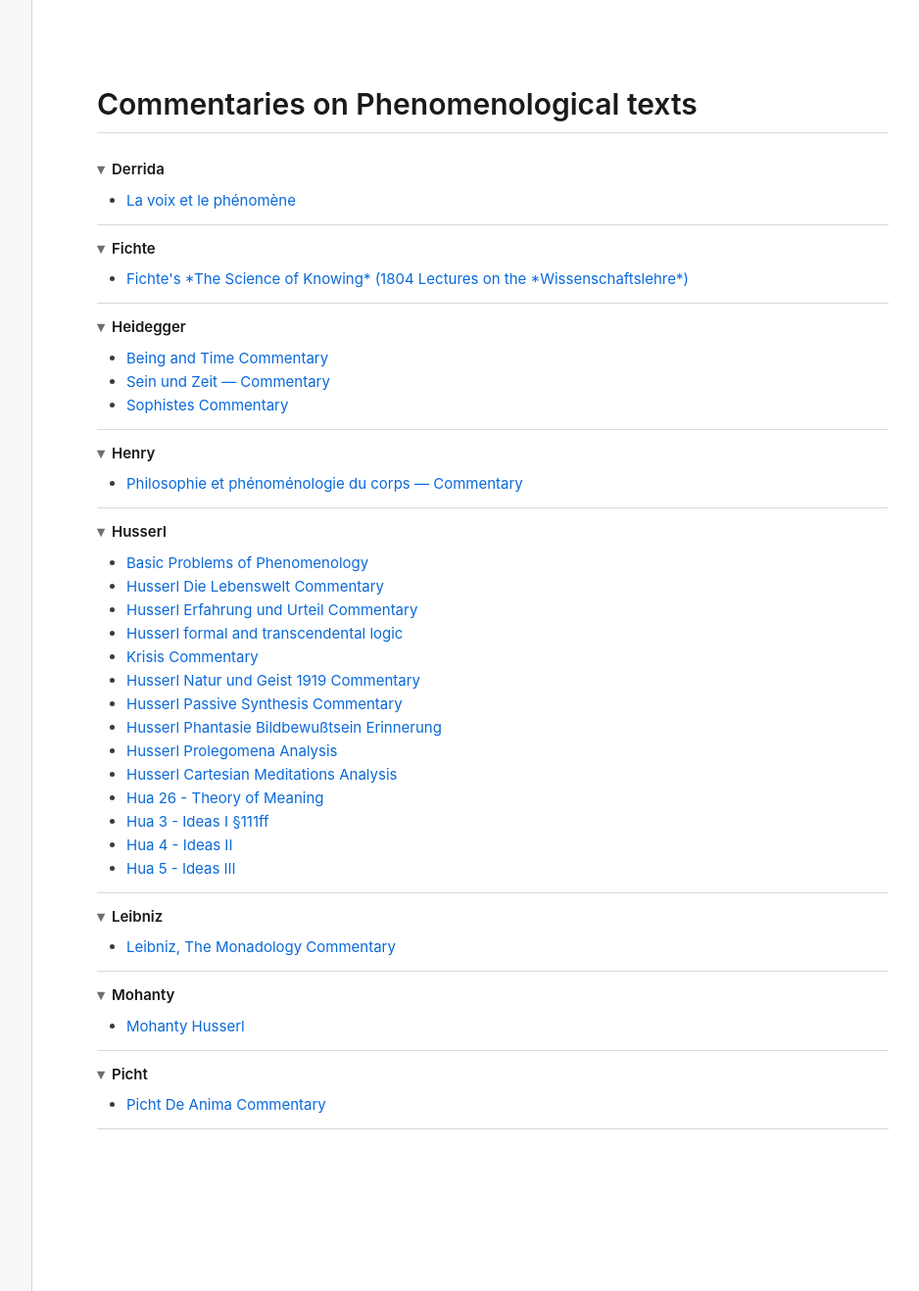
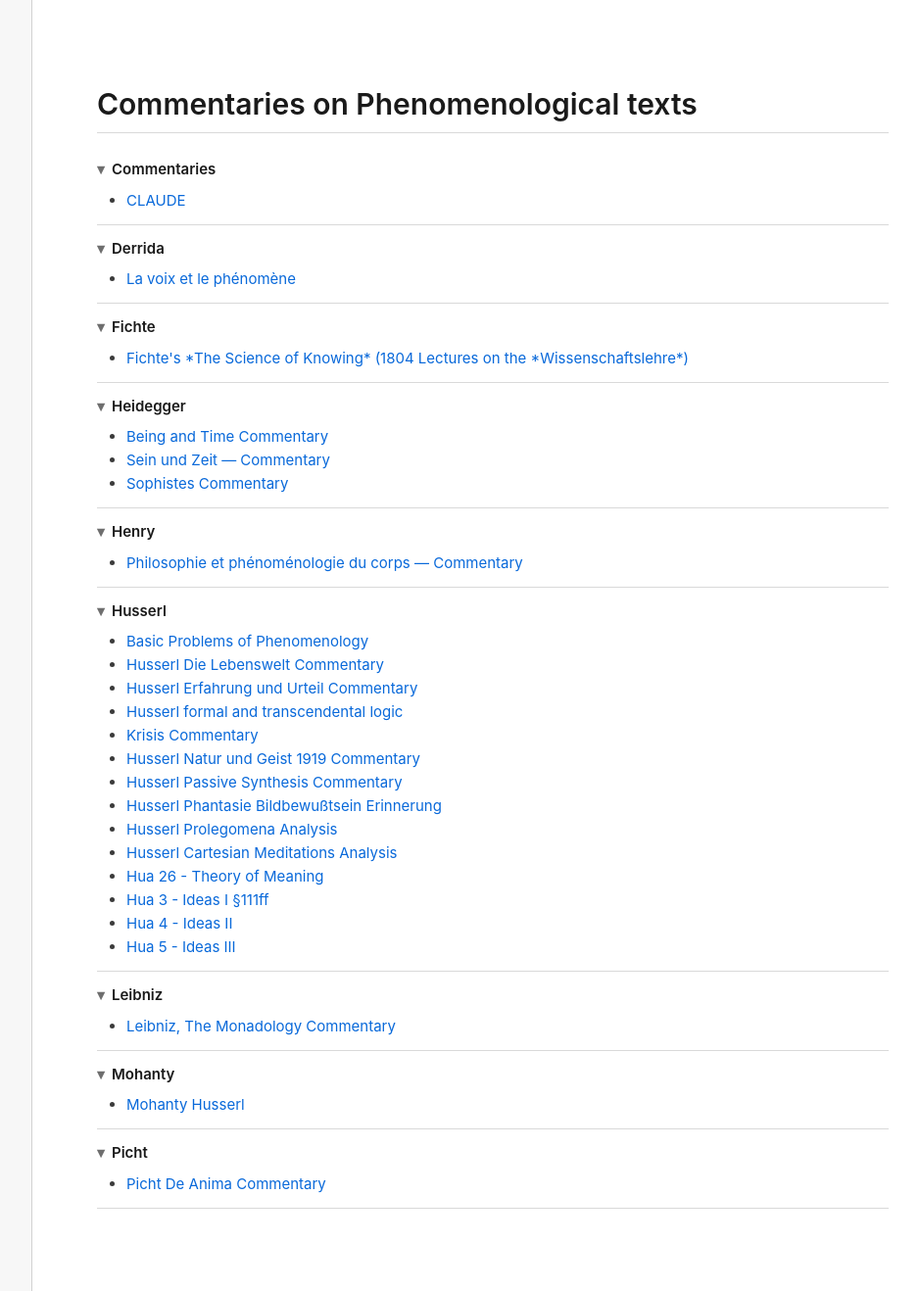
Before and after one commit to faultynode/commentaries, a Jekyll site: the page built from index.html, in a window 1280 px wide and 1318 px high. Shown: the whole window at 98% size, without its empty margins (227-1165 px from the left). Built offline with Jekyll 4.4.1, drawn with Linux system fonts in a browser that asks for light colours.

```diff
--- a/index.html
+++ b/index.html
@@ -5,6 +5,12 @@ title: Phenomenology Commentaries
 
 <h1>Commentaries on Phenomenological texts</h1>
 <div class="commentary-groups">
+  <details open>
+    <summary>Commentaries</summary>
+    <ul>
+      <li><a href="commentaries/CLAUDE.html">CLAUDE</a></li>
+    </ul>
+  </details>
   <details open>
     <summary>Derrida</summary>
     <ul>
```
Also changed, not shown: commentaries/henry/henry-philosophie-et-phenomenologie-du-corps-commentary.md (+1 -0 lines).
